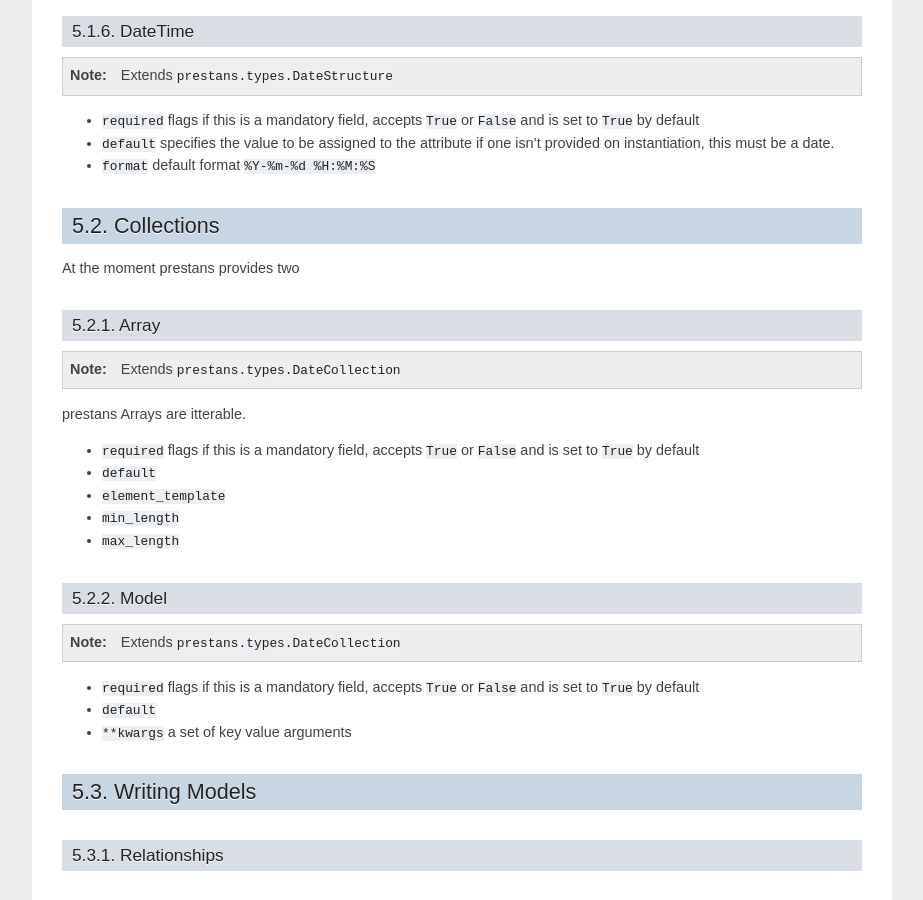
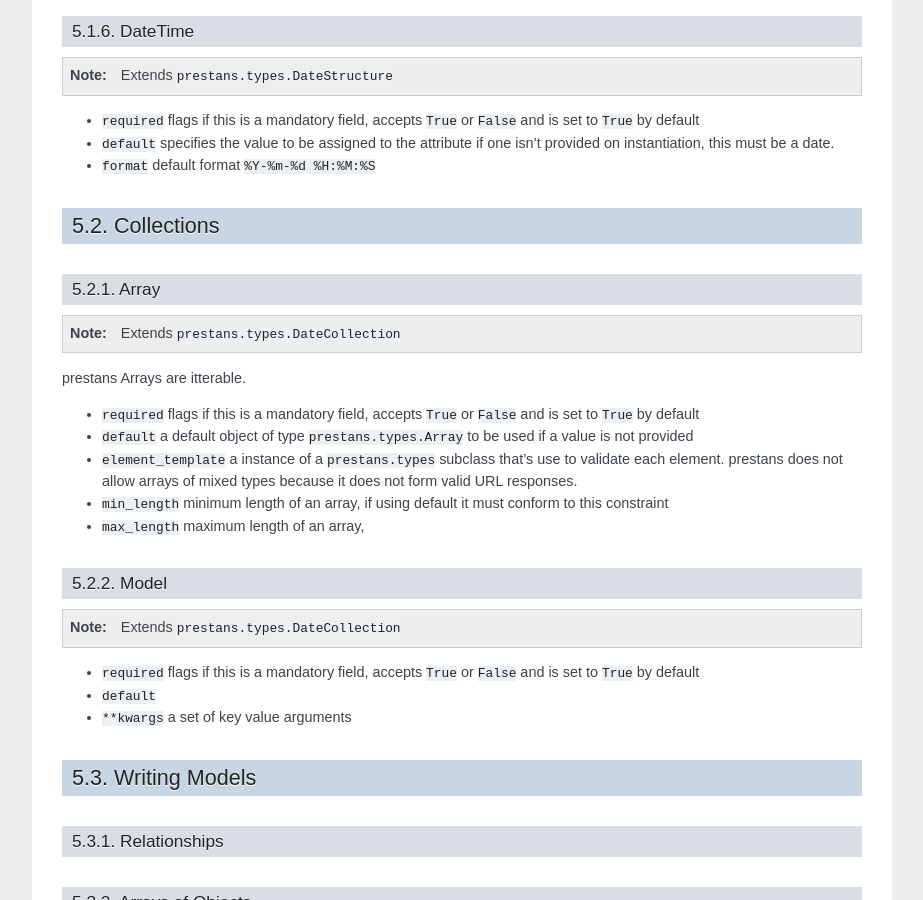
Before and after one commit to anomaly/prestans-docs, a Sphinx documentation site: the page built from source/models.rst, in a window 1280 px wide and 900 px high, scrolled down 1879 px. Shown: the whole window, without its empty margins (198-1121 px from the left). Built offline with Sphinx 7.4.7, drawn with Linux system fonts in a browser that asks for light colours.

Commit message:
Fixed formatting of clienet documentaiton, added to models doco

```diff
--- a/source/closure.rst
+++ b/source/closure.rst
@@ -2,8 +2,6 @@
 Closure Library
 =================
 
-Introduction
-=============================
 Prestans contains a client side library designed to work with the `Google Closure <https://developers.google.com/closure/library/>`_ framework.
 
 It contains the following features:
--- a/source/models.rst
+++ b/source/models.rst
@@ -89,8 +89,6 @@ DateTime
 Collections
 ===========
 
-At the moment prestans provides two
-
 Array
 -----
 
@@ -99,10 +97,10 @@ Array
 prestans Arrays are itterable.
 
 * ``required`` flags if this is a mandatory field, accepts ``True`` or ``False`` and is set to ``True`` by default
-* ``default``
-* ``element_template``
-* ``min_length``
-* ``max_length``
+* ``default`` a default object of type ``prestans.types.Array`` to be used if a value is not provided
+* ``element_template`` a instance of a ``prestans.types`` subclass that's use to validate each element. prestans does not allow arrays of mixed types because it does not form valid URL responses.
+* ``min_length`` minimum length of an array, if using default it must conform to this constraint
+* ``max_length`` maximum length of an array,
 
 Model
 -----
```
